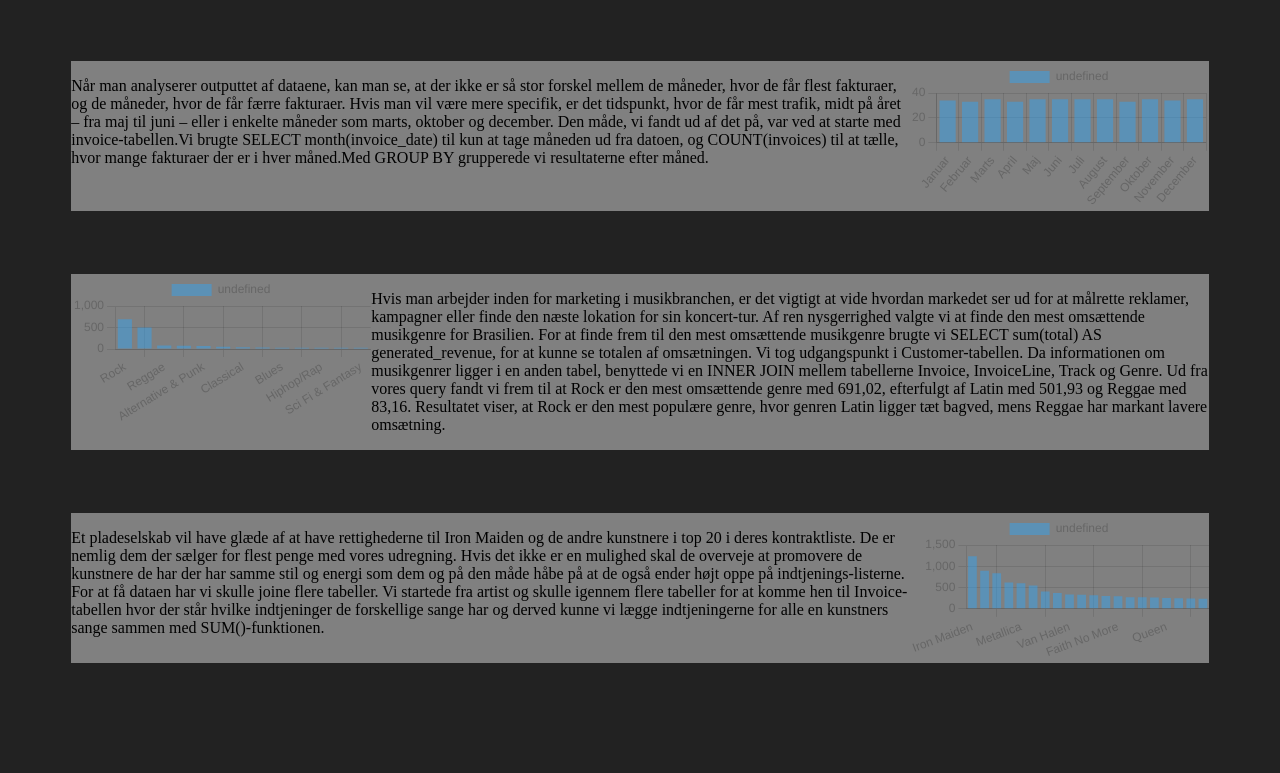
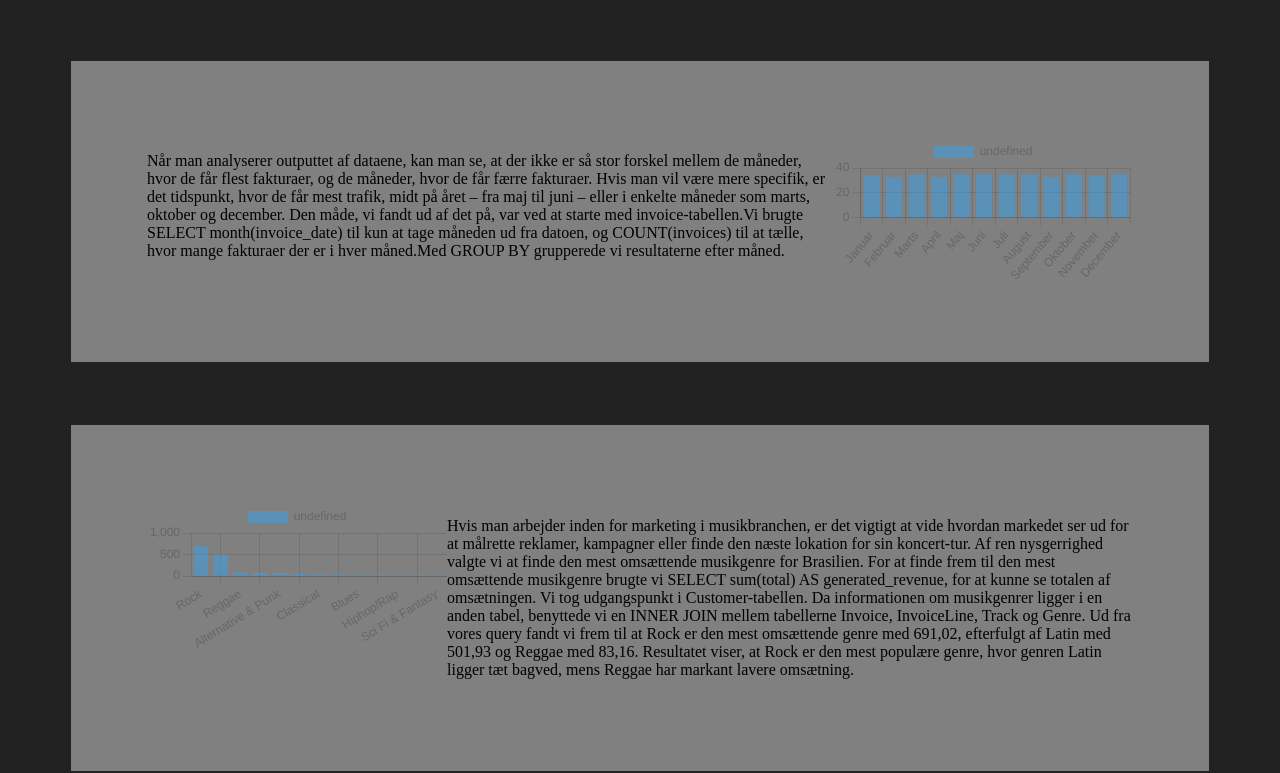
Before and after one commit to SilentVoices22/Portfolioaflevering-4---Data-Web, a plain HTML site: page index.html in a window 1280 px wide. Shown: the part 61-834 px from the top of the page. Before the commit the page ends 800 px from the top, so only its background shows below. Drawn offline with nearby package versions, Linux system fonts and the light colour scheme.

Commit message:
added padding

```diff
--- a/style.css
+++ b/style.css
@@ -18,4 +18,5 @@ section{
     display: flex;
     background-color: gray;
     margin: 5%;
+    padding: 6%;
 }
```
